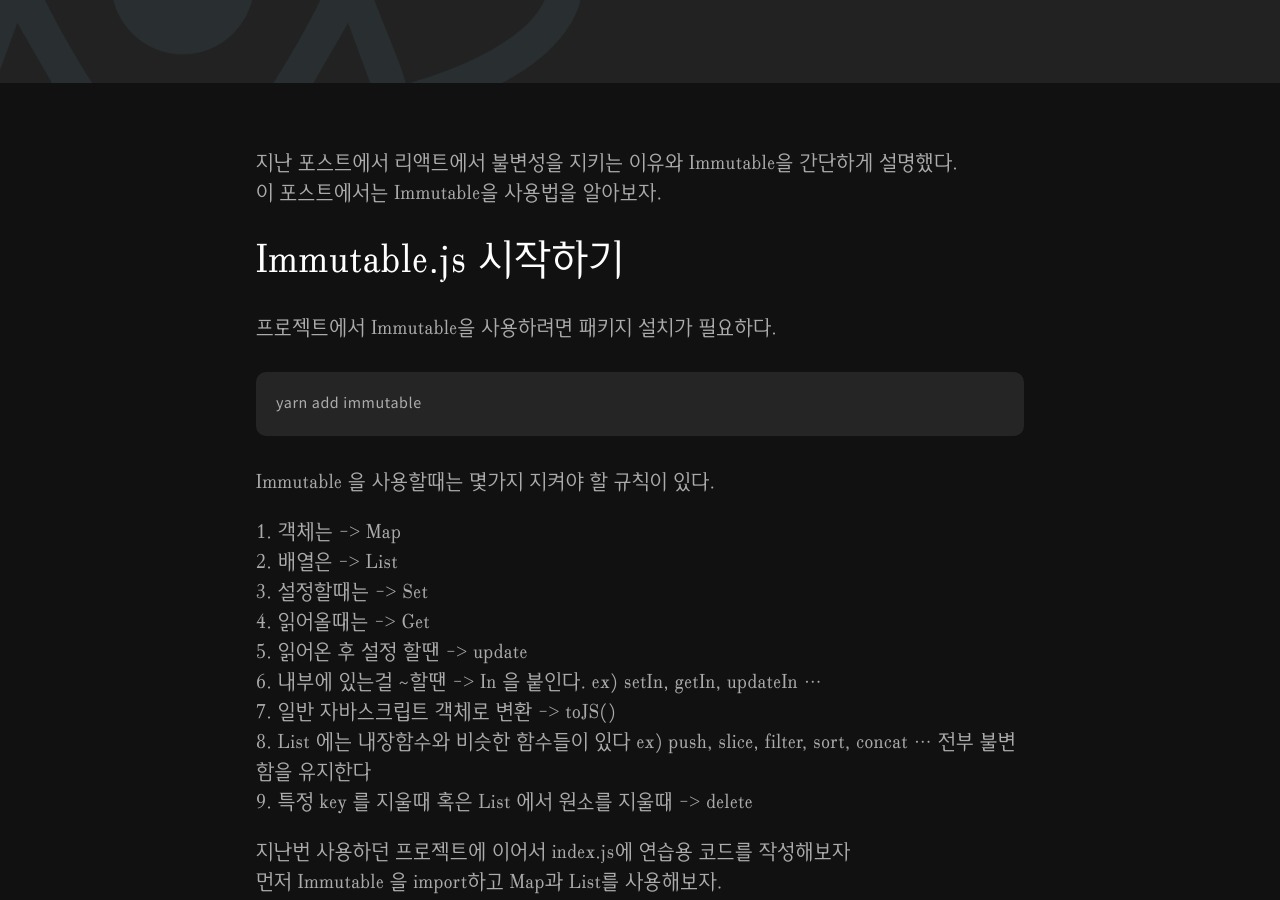
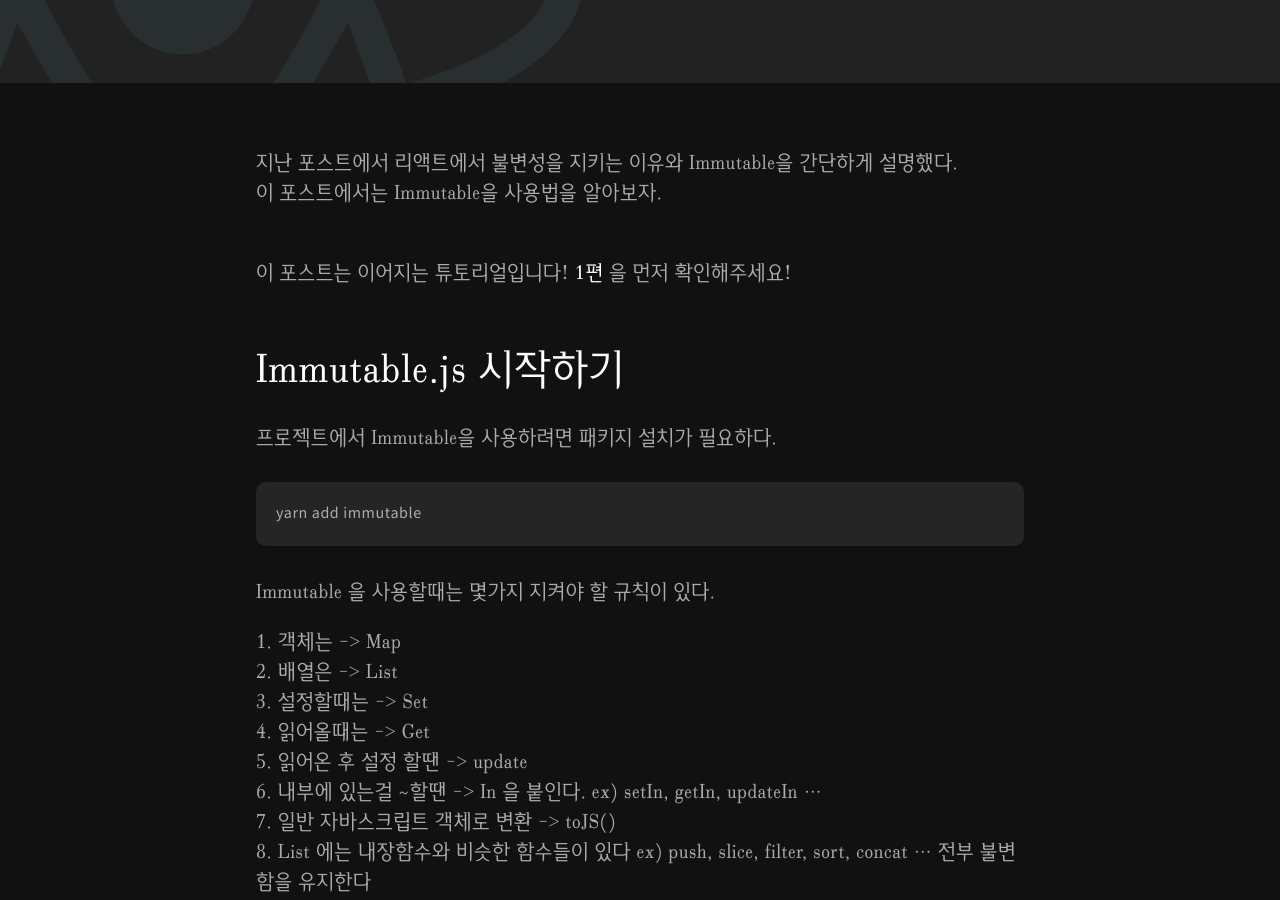
Before and after one commit to byseop/byseop.github.io, a Jekyll site: the page built from _posts/ReactJS/2018-06-20-react-immutablejs02.md, in a window 1280 px wide and 900 px high, scrolled down 388 px. Built offline with Jekyll 4.4.1, drawn with Linux system fonts in a browser that asks for light colours; nearby versions of some CDN libraries; comment, search, counter and statistics services are not loaded; some of the changed text lies outside the part shown.

Commit message:
posting-mod

```diff
--- a/_posts/ReactJS/2018-06-20-react-immutablejs02.md
+++ b/_posts/ReactJS/2018-06-20-react-immutablejs02.md
@@ -7,6 +7,11 @@ feature-img: "assets/img/react/react_bg.png"
 
 지난 포스트에서 리액트에서 불변성을 지키는 이유와 Immutable을 간단하게 설명했다.
 이 포스트에서는 Immutable을 사용법을 알아보자.
+
+<br>
+이 포스트는 이어지는 튜토리얼입니다! [1편](https://byseop.github.io/2018/06/20/react-immutablejs01.html) 을 먼저 확인해주세요!
+<br>
+<br>
 
 ## Immutable.js 시작하기
 
```
Also changed, not shown: other parts of _posts/ReactJS/2018-06-20-react-immutablejs02.md (+0 -2 lines).
